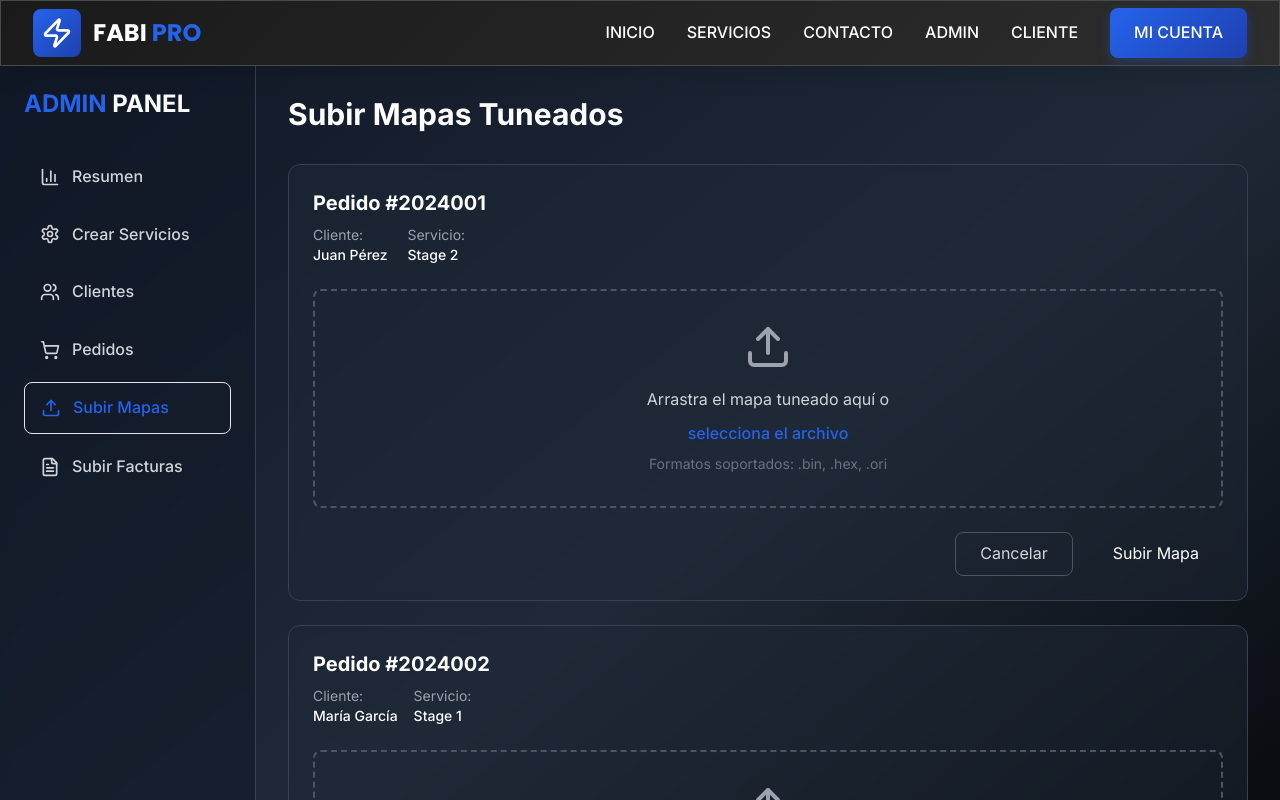
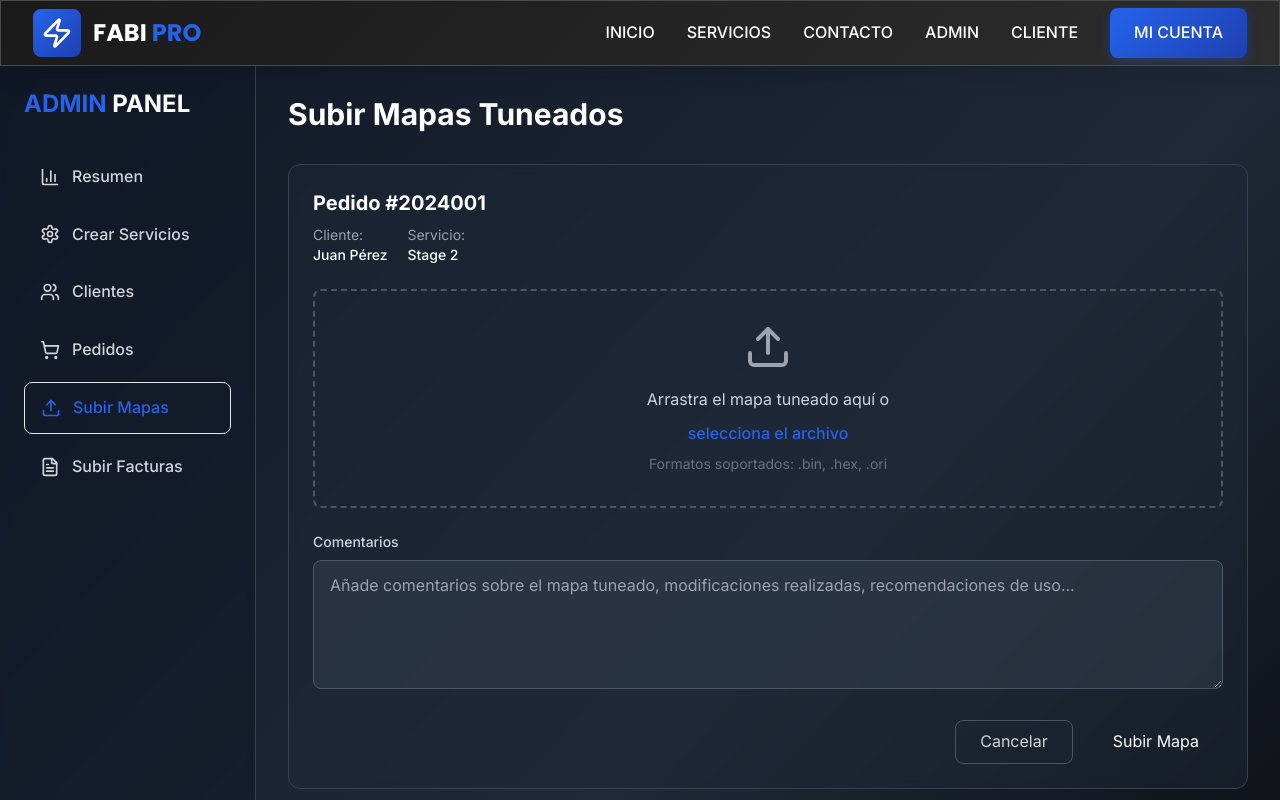
Before and after one commit to avinilo/tuning-website, a React (Vite) app: page /admin in a window 1280 px wide. Both pictures are taken after a click on the button "Subir Mapas". Shown: the top 800 px of the page. Built offline with nearby package versions, Linux system fonts and the light colour scheme.

Commit message:
feat: Add comments field to upload maps section in AdminDashboard

```diff
--- a/src/pages/AdminDashboard.tsx
+++ b/src/pages/AdminDashboard.tsx
@@ -715,10 +715,16 @@ const OrdersSection: React.FC = () => {
 
 // Upload Maps Section
 const UploadMapsSection: React.FC = () => {
+  const [comments, setComments] = useState<{[key: string]: string}>({});
+
   const pendingUploads = [
     { orderId: '2024001', client: 'Juan Pérez', service: 'Stage 2' },
     { orderId: '2024002', client: 'María García', service: 'Stage 1' },
   ];
+
+  const handleCommentChange = (orderId: string, value: string) => {
+    setComments(prev => ({ ...prev, [orderId]: value }));
+  };
 
   return (
     <div>
@@ -742,7 +748,7 @@ const UploadMapsSection: React.FC = () => {
               </div>
             </div>
 
-            <div className="border-2 border-dashed border-gray-600 rounded-lg p-8 text-center hover:border-primary/50 transition-colors">
+            <div className="border-2 border-dashed border-gray-600 rounded-lg p-8 text-center hover:border-primary/50 transition-colors mb-6">
               <Upload className="w-12 h-12 text-gray-400 mx-auto mb-4" />
               <p className="text-gray-300 mb-2">Arrastra el mapa tuneado aquí o</p>
               <button className="text-primary hover:text-primary/80 font-medium">
@@ -751,7 +757,20 @@ const UploadMapsSection: React.FC = () => {
               <p className="text-sm text-gray-500 mt-2">Formatos soportados: .bin, .hex, .ori</p>
             </div>
 
-            <div className="flex justify-end mt-6 space-x-4">
+            <div className="mb-6">
+              <label className="block text-sm font-medium text-gray-300 mb-2">
+                Comentarios
+              </label>
+              <textarea
+                value={comments[upload.orderId] || ''}
+                onChange={(e) => handleCommentChange(upload.orderId, e.target.value)}
+                placeholder="Añade comentarios sobre el mapa tuneado, modificaciones realizadas, recomendaciones de uso..."
+                className="w-full px-4 py-3 bg-gray-700/50 border border-gray-600 rounded-lg text-white placeholder-gray-400 focus:outline-none focus:ring-2 focus:ring-primary/50 focus:border-primary/50 transition-colors resize-vertical min-h-[100px]"
+                rows={4}
+              />
+            </div>
+
+            <div className="flex justify-end space-x-4">
               <button className="px-6 py-2 border border-gray-600 text-gray-300 rounded-lg hover:bg-gray-800 transition-colors">
                 Cancelar
               </button>
```
